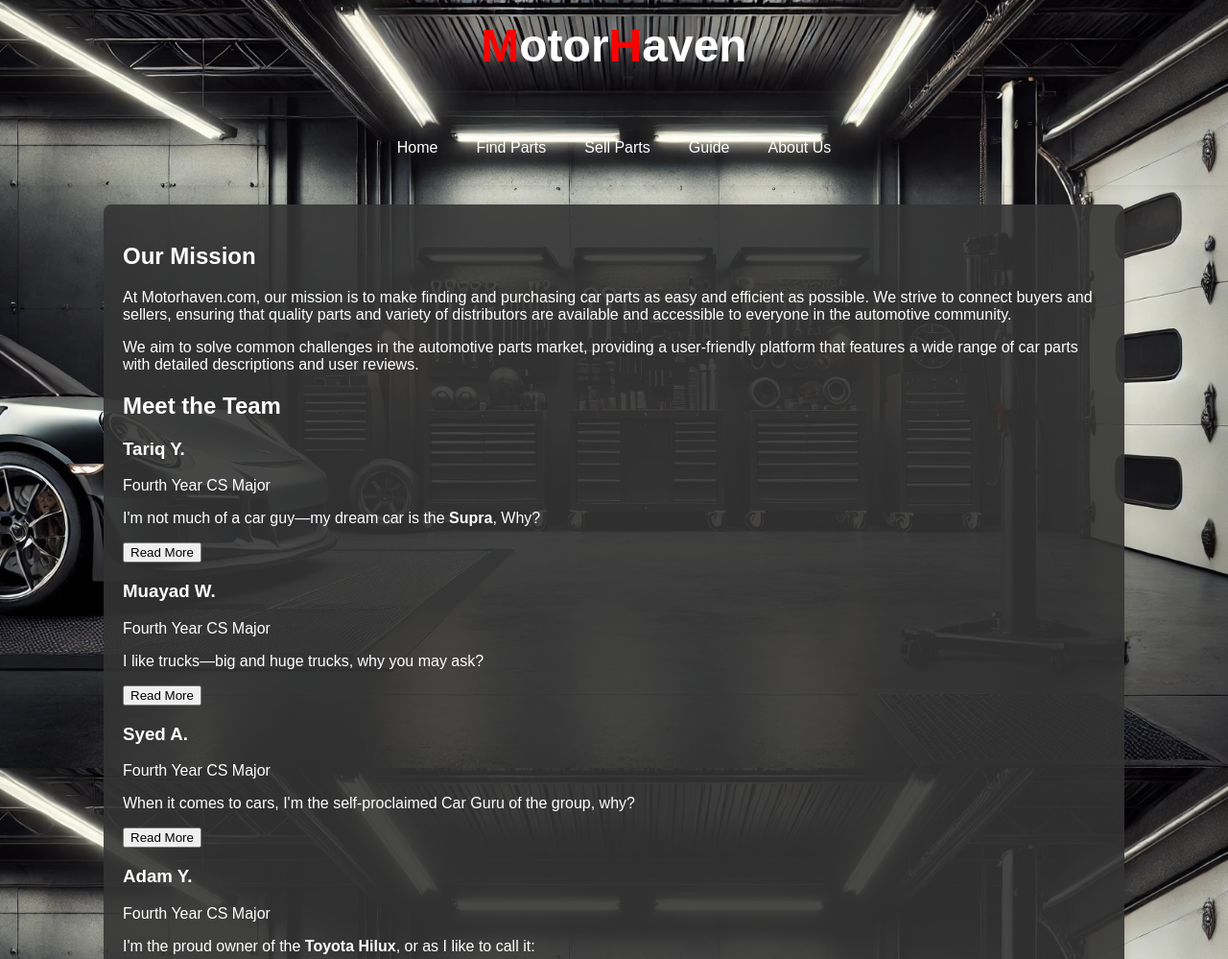
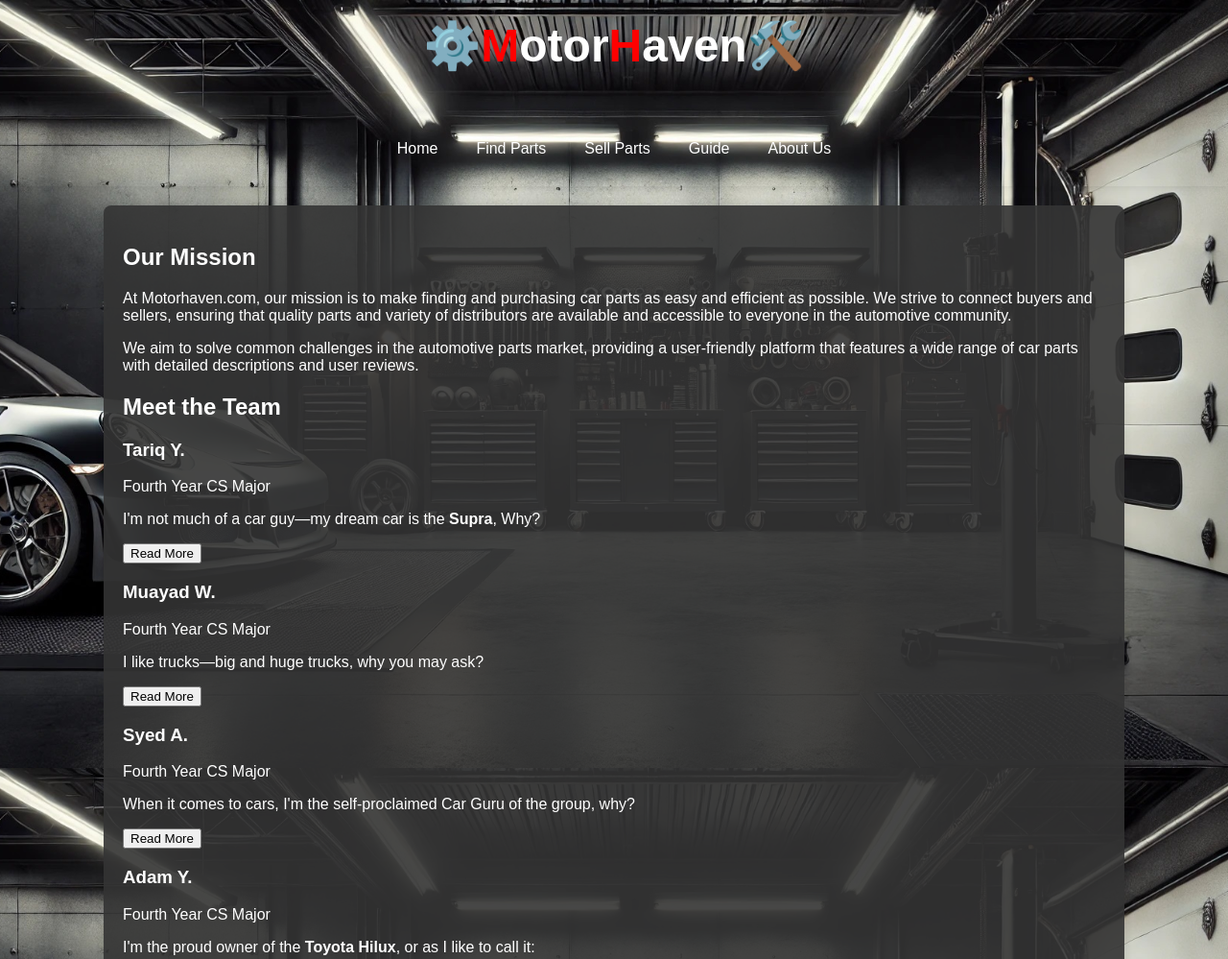
Before and after one commit to AdamY13/AdamY13.github.io, a plain HTML site: page AboutUsPage.html in a window 1280 px wide. Shown: the top 999 px of the page at 96% size. Drawn offline with Linux system fonts and the light colour scheme.

Commit message:
Update AboutUsPage.html

```diff
--- a/AboutUsPage.html
+++ b/AboutUsPage.html
@@ -7,7 +7,7 @@
 </head>
 <body>
     <header class="header">
-        <h1 class="header-title"><span class="highlight">M</span>otor<span class="highlight">H</span>aven</h1>
+        <h1 class="header-title"><span class="highlight">⚙️M</span>otor<span class="highlight">H</span>aven🛠️</h1>
     </header>
     <div class="nav">
         <a id="nav-home" href="index.html">Home</a>
```
